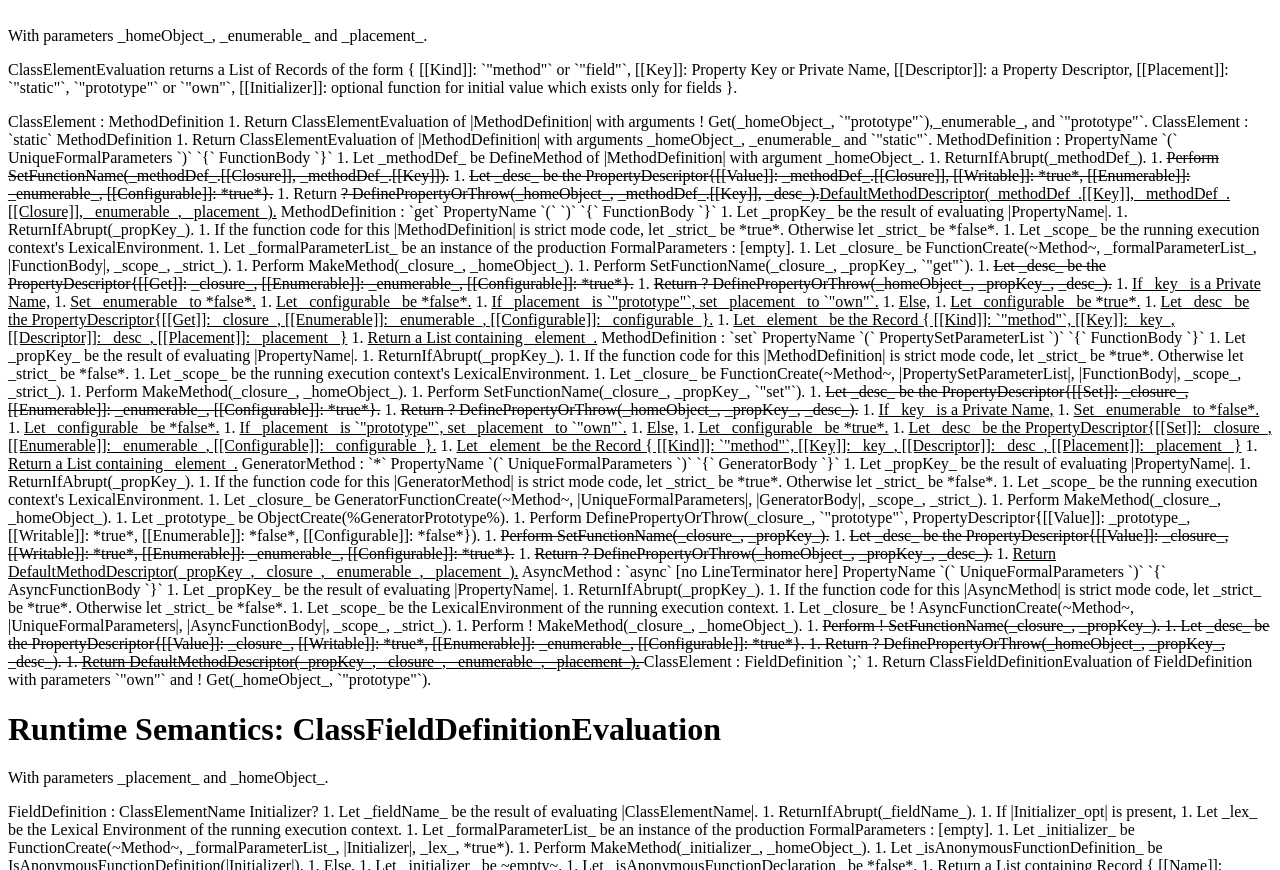
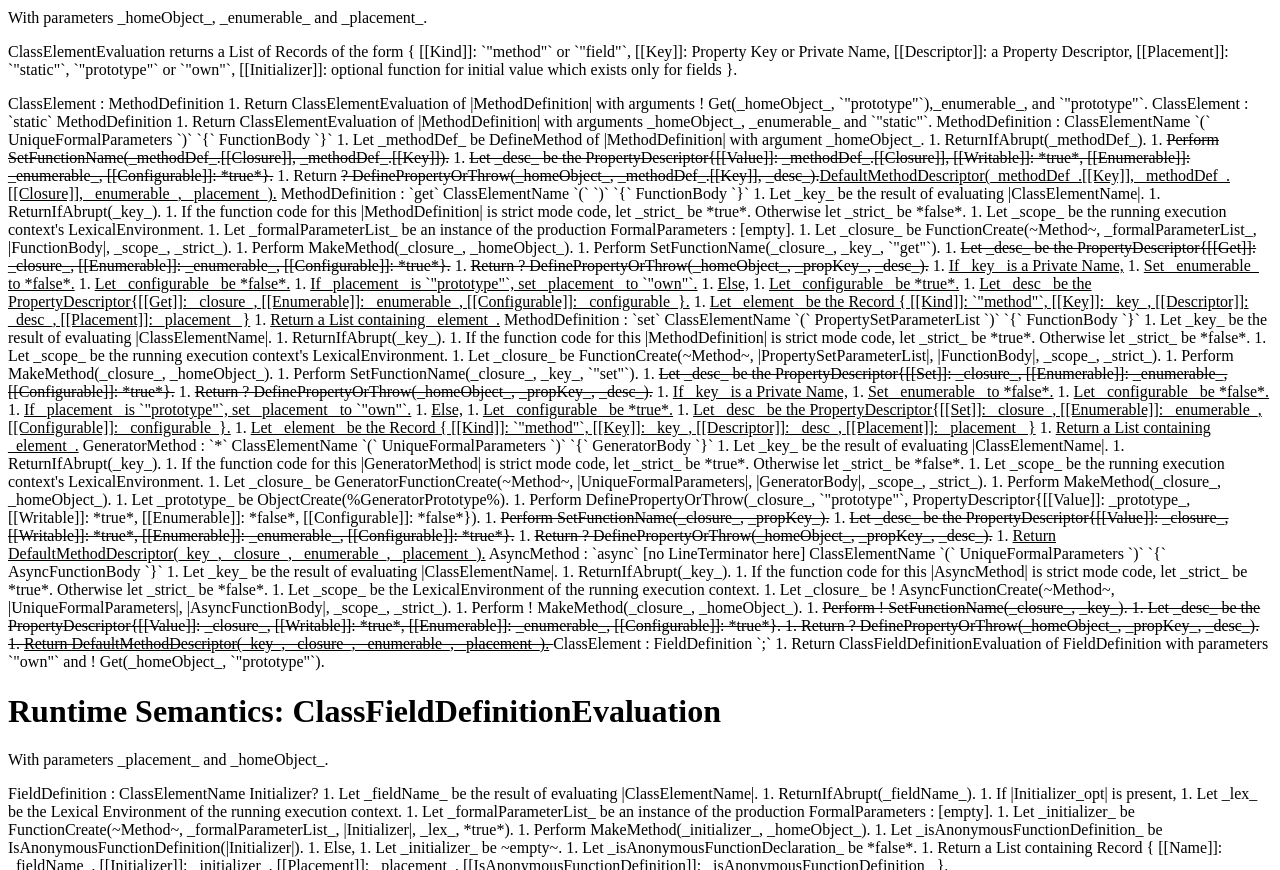
Before and after one commit to tc39/proposal-private-methods, a website: page spec.html in a window 1280 px wide. Shown: the part 2908-3778 px from the top of the page. Drawn offline with Linux system fonts and the light colour scheme.

Commit message:
Editorial: Use ClassElementName consistently
This proposal updates the JS grammar to permit private names as
the names of methods. This patch fixes up some of the syntax-directed
observations to correctly refer to ClassElementName rather than
PropertyName, per the new grammar.

Closes #41

```diff
--- a/spec.html
+++ b/spec.html
@@ -267,15 +267,15 @@ emu-example pre {
 
   <emu-grammar>
       MethodDefinition[Yield, Await] :
-        <del>PropertyName</del><ins>ClassElementName</ins>[?Yield, ?Await] `(` UniqueFormalParameters[~Yield, ~Await] `)` `{` FunctionBody[~Yield, ~Await] `}`
-        `get` <del>PropertyName</del><ins>ClassElementName</ins>[?Yield, ?Await] `(` `)` `{` FunctionBody[~Yield, ~Await] `}`
-        `set` <del>PropertyName</del><ins>ClassElementName</ins>[?Yield, ?Await] `(` PropertySetParameterList `)` `{` FunctionBody[~Yield, ~Await] `}`
+        ClassElementName[?Yield, ?Await] `(` UniqueFormalParameters[~Yield, ~Await] `)` `{` FunctionBody[~Yield, ~Await] `}`
+        `get` ClassElementName[?Yield, ?Await] `(` `)` `{` FunctionBody[~Yield, ~Await] `}`
+        `set` ClassElementName[?Yield, ?Await] `(` PropertySetParameterList `)` `{` FunctionBody[~Yield, ~Await] `}`
 
       GeneratorMethod[Yield, Await] :
-        `*` <del>PropertyName</del><ins>ClassElementName</ins>[?Yield, ?Await] `(` UniqueFormalParameters[+Yield, ~Await] `)` `{` GeneratorBody `}`
+        `*` ClassElementName[?Yield, ?Await] `(` UniqueFormalParameters[+Yield, ~Await] `)` `{` GeneratorBody `}`
 
       AsyncMethod[Yield, Await] :
-        `async` [no LineTerminator here] <del>PropertyName</del><ins>ClassElementName</ins>[?Yield, ?Await] `(` UniqueFormalParameters[~Yield, +Await] `)` `{` AsyncFunctionBody `}`
+        `async` [no LineTerminator here] ClassElementName[?Yield, ?Await] `(` UniqueFormalParameters[~Yield, +Await] `)` `{` AsyncFunctionBody `}`
   </emu-grammar>
   <emu-alg>
     1. Return PrivateBoundNames of |ClassElementName|.
@@ -424,7 +424,7 @@ emu-example pre {
     <emu-alg>
       1. Return ClassElementEvaluation of |MethodDefinition| with arguments _homeObject_, _enumerable_ and `"static"`.
     </emu-alg>
-    <emu-grammar>MethodDefinition : PropertyName `(` UniqueFormalParameters `)` `{` FunctionBody `}`</emu-grammar>
+    <emu-grammar>MethodDefinition : ClassElementName `(` UniqueFormalParameters `)` `{` FunctionBody `}`</emu-grammar>
     <emu-alg>
       1. Let _methodDef_ be DefineMethod of |MethodDefinition| with argument _homeObject_.
       1. ReturnIfAbrupt(_methodDef_).
@@ -432,16 +432,16 @@ emu-example pre {
       1. <del>Let _desc_ be the PropertyDescriptor{[[Value]]: _methodDef_.[[Closure]], [[Writable]]: *true*, [[Enumerable]]: _enumerable_, [[Configurable]]: *true*}.</del>
       1. Return <del>? DefinePropertyOrThrow(_homeObject_, _methodDef_.[[Key]], _desc_).</del><ins>DefaultMethodDescriptor(_methodDef_.[[Key]], _methodDef_.[[Closure]], _enumerable_, _placement_).</ins>
     </emu-alg>
-    <emu-grammar>MethodDefinition : `get` PropertyName `(` `)` `{` FunctionBody `}`</emu-grammar>
+    <emu-grammar>MethodDefinition : `get` ClassElementName `(` `)` `{` FunctionBody `}`</emu-grammar>
     <emu-alg>
-      1. Let _propKey_ be the result of evaluating |PropertyName|.
-      1. ReturnIfAbrupt(_propKey_).
+      1. Let _key_ be the result of evaluating |ClassElementName|.
+      1. ReturnIfAbrupt(_key_).
       1. If the function code for this |MethodDefinition| is strict mode code, let _strict_ be *true*. Otherwise let _strict_ be *false*.
       1. Let _scope_ be the running execution context's LexicalEnvironment.
       1. Let _formalParameterList_ be an instance of the production <emu-grammar>FormalParameters : [empty]</emu-grammar>.
       1. Let _closure_ be FunctionCreate(~Method~, _formalParameterList_, |FunctionBody|, _scope_, _strict_).
       1. Perform MakeMethod(_closure_, _homeObject_).
-      1. Perform SetFunctionName(_closure_, _propKey_, `"get"`).
+      1. Perform SetFunctionName(_closure_, _key_, `"get"`).
       1. <del>Let _desc_ be the PropertyDescriptor{[[Get]]: _closure_, [[Enumerable]]: _enumerable_, [[Configurable]]: *true*}.</del>
       1. <del>Return ? DefinePropertyOrThrow(_homeObject_, _propKey_, _desc_).</del>
       1. <ins>If _key_ is a Private Name,</ins>
@@ -454,15 +454,15 @@ emu-example pre {
       1. <ins>Let _element_ be the Record { [[Kind]]: `"method"`, [[Key]]: _key_, [[Descriptor]]: _desc_, [[Placement]]: _placement_ }</ins>
       1. <ins>Return a List containing _element_.</ins>
     </emu-alg>
-    <emu-grammar>MethodDefinition : `set` PropertyName `(` PropertySetParameterList `)` `{` FunctionBody `}`</emu-grammar>
+    <emu-grammar>MethodDefinition : `set` ClassElementName `(` PropertySetParameterList `)` `{` FunctionBody `}`</emu-grammar>
     <emu-alg>
-      1. Let _propKey_ be the result of evaluating |PropertyName|.
-      1. ReturnIfAbrupt(_propKey_).
+      1. Let _key_ be the result of evaluating |ClassElementName|.
+      1. ReturnIfAbrupt(_key_).
       1. If the function code for this |MethodDefinition| is strict mode code, let _strict_ be *true*. Otherwise let _strict_ be *false*.
       1. Let _scope_ be the running execution context's LexicalEnvironment.
       1. Let _closure_ be FunctionCreate(~Method~, |PropertySetParameterList|, |FunctionBody|, _scope_, _strict_).
       1. Perform MakeMethod(_closure_, _homeObject_).
-      1. Perform SetFunctionName(_closure_, _propKey_, `"set"`).
+      1. Perform SetFunctionName(_closure_, _key_, `"set"`).
       1. <del>Let _desc_ be the PropertyDescriptor{[[Set]]: _closure_, [[Enumerable]]: _enumerable_, [[Configurable]]: *true*}.</del>
       1. <del>Return ? DefinePropertyOrThrow(_homeObject_, _propKey_, _desc_).</del>
       1. <ins>If _key_ is a Private Name,</ins>
@@ -475,10 +475,10 @@ emu-example pre {
       1. <ins>Let _element_ be the Record { [[Kind]]: `"method"`, [[Key]]: _key_, [[Descriptor]]: _desc_, [[Placement]]: _placement_ }</ins>
       1. <ins>Return a List containing _element_.</ins>
     </emu-alg>
-    <emu-grammar>GeneratorMethod : `*` PropertyName `(` UniqueFormalParameters `)` `{` GeneratorBody `}`</emu-grammar>
+    <emu-grammar>GeneratorMethod : `*` ClassElementName `(` UniqueFormalParameters `)` `{` GeneratorBody `}`</emu-grammar>
     <emu-alg>
-      1. Let _propKey_ be the result of evaluating |PropertyName|.
-      1. ReturnIfAbrupt(_propKey_).
+      1. Let _key_ be the result of evaluating |ClassElementName|.
+      1. ReturnIfAbrupt(_key_).
       1. If the function code for this |GeneratorMethod| is strict mode code, let _strict_ be *true*. Otherwise let _strict_ be *false*.
       1. Let _scope_ be the running execution context's LexicalEnvironment.
       1. Let _closure_ be GeneratorFunctionCreate(~Method~, |UniqueFormalParameters|, |GeneratorBody|, _scope_, _strict_).
@@ -488,22 +488,22 @@ emu-example pre {
       1. <del>Perform SetFunctionName(_closure_, _propKey_).</del>
       1. <del>Let _desc_ be the PropertyDescriptor{[[Value]]: _closure_, [[Writable]]: *true*, [[Enumerable]]: _enumerable_, [[Configurable]]: *true*}.</del>
       1. <del>Return ? DefinePropertyOrThrow(_homeObject_, _propKey_, _desc_).</del>
-      1. <ins>Return DefaultMethodDescriptor(_propKey_, _closure_, _enumerable_, _placement_).</ins>
+      1. <ins>Return DefaultMethodDescriptor(_key_, _closure_, _enumerable_, _placement_).</ins>
     </emu-alg>
     <emu-grammar>
-      AsyncMethod : `async` [no LineTerminator here] PropertyName `(` UniqueFormalParameters `)` `{` AsyncFunctionBody `}`
+      AsyncMethod : `async` [no LineTerminator here] ClassElementName `(` UniqueFormalParameters `)` `{` AsyncFunctionBody `}`
     </emu-grammar>
     <emu-alg>
-      1. Let _propKey_ be the result of evaluating |PropertyName|.
-      1. ReturnIfAbrupt(_propKey_).
+      1. Let _key_ be the result of evaluating |ClassElementName|.
+      1. ReturnIfAbrupt(_key_).
       1. If the function code for this |AsyncMethod| is strict mode code, let _strict_ be *true*. Otherwise let _strict_ be *false*.
       1. Let _scope_ be the LexicalEnvironment of the running execution context.
       1. Let _closure_ be ! AsyncFunctionCreate(~Method~, |UniqueFormalParameters|, |AsyncFunctionBody|, _scope_, _strict_).
       1. Perform ! MakeMethod(_closure_, _homeObject_).
-      1. <del>Perform ! SetFunctionName(_closure_, _propKey_).</ins>
+      1. <del>Perform ! SetFunctionName(_closure_, _key_).</ins>
       1. <del>Let _desc_ be the PropertyDescriptor{[[Value]]: _closure_, [[Writable]]: *true*, [[Enumerable]]: _enumerable_, [[Configurable]]: *true*}.</ins>
       1. <del>Return ? DefinePropertyOrThrow(_homeObject_, _propKey_, _desc_).</ins>
-      1. <ins>Return DefaultMethodDescriptor(_propKey_, _closure_, _enumerable_, _placement_).</ins>
+      1. <ins>Return DefaultMethodDescriptor(_key_, _closure_, _enumerable_, _placement_).</ins>
     </emu-alg>
 
   <emu-grammar>ClassElement : FieldDefinition `;`</emu-grammar>
```
